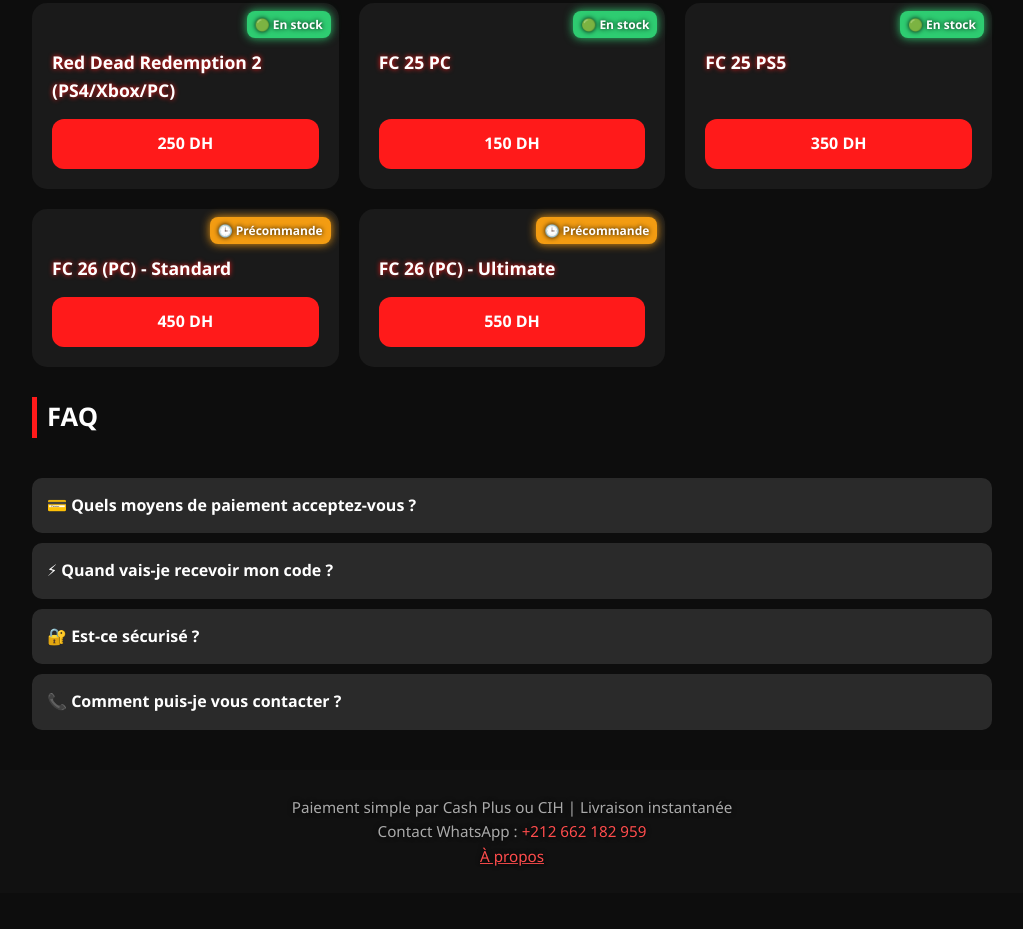
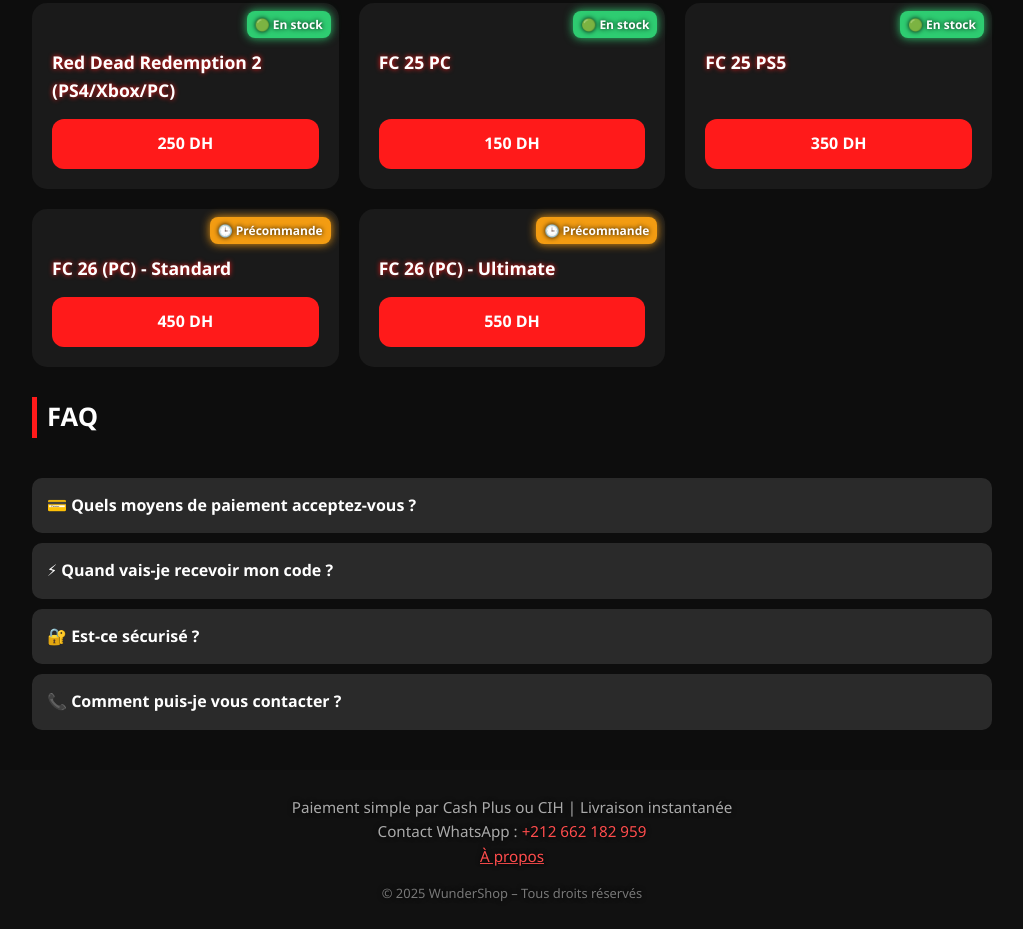
Before and after one commit to WunderPrime/wundershop, a plain HTML site: page index.html in a window 1280 px wide. Shown: the part 665-1594 px from the top of the page, without its empty margins (128-1151 px from the left). Before the commit the page ends 1558 px from the top, so only its background shows below. Drawn offline with Linux system fonts and the light colour scheme.

Commit message:
Update index.html

```diff
--- a/index.html
+++ b/index.html
@@ -288,6 +288,9 @@ footer a:hover {text-decoration:underline;}
     Paiement simple par Cash Plus ou CIH | Livraison instantanée<br>
     Contact WhatsApp : <a href="https://wa.me/212662182959">+212 662 182 959</a><br>
     <a href="story.html" style="color:#ff4d4d; text-decoration:underline;">À propos</a>
+    <p style="margin-top:15px; font-size:0.85em; color:#777;">
+        © 2025 WunderShop – Tous droits réservés
+    </p>
 </footer>
 
 <script>
```
